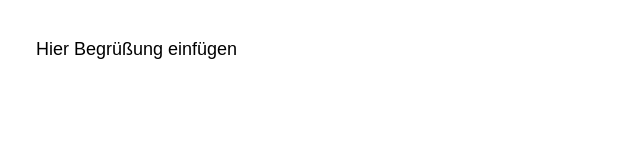
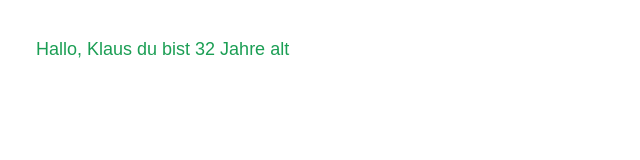
Before and after one commit to audeen/IDW, a plain HTML site: page index.html in a window 1280 px wide. Shown: the whole page, without its empty margins (0-640 px from the left). Drawn offline with Linux system fonts and the light colour scheme.

Commit message:
Aufgabe 4

```diff
--- /dev/null
+++ b/greet.js
@@ -0,0 +1,11 @@
+var welcome = document.getElementById('welcome');
+
+var name = "Klaus";
+var age = 32;
+
+welcome.innerHTML = "Hallo, " + name + " du bist " + age + " Jahre alt";  ;
+welcome.className = "vip";
+
+
+
+console.log('Willkommen in der Konsole');
--- a/index.html
+++ b/index.html
@@ -11,5 +11,7 @@
 <!-- Begrüßungstext -->
 <p id="welcome">Hier Begrüßung einfügen</p>
 
+<script src="greet.js"></script>
+
 </body>
 </html>
```
